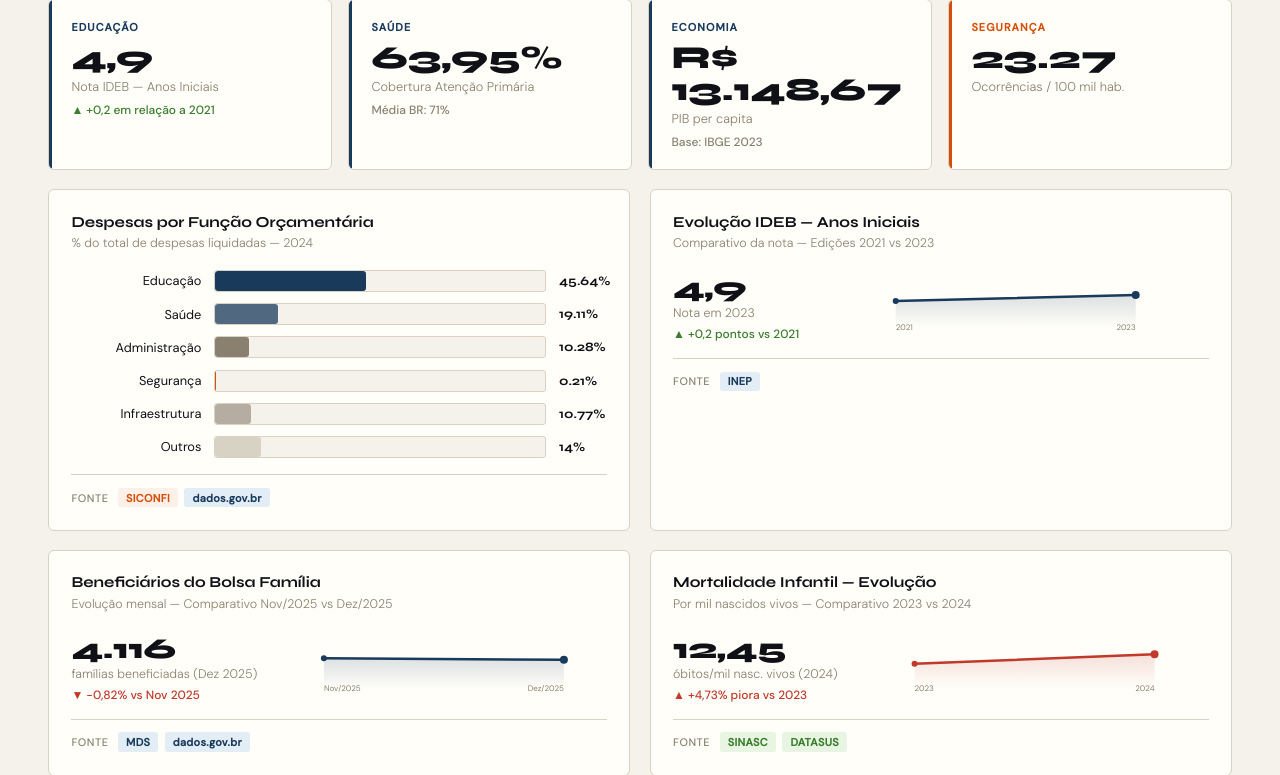
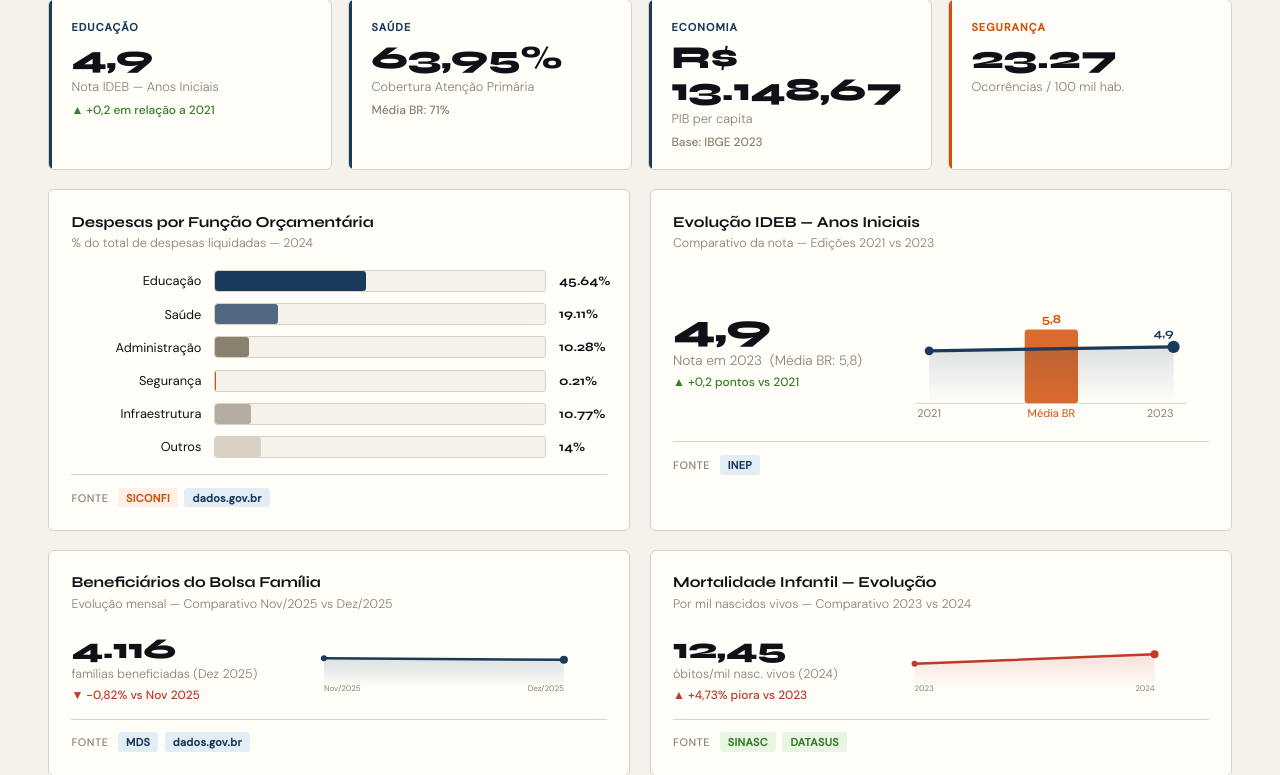
Before and after one commit to ThiagoHSAl/Datapolis, a Flask app: page /municipio/2913507 in a window 1280 px wide. Shown: the part 293-1068 px from the top of the page. Run offline with Flask 3, Linux system fonts and the light colour scheme; data comes from the database, SQL or seed files in the repository.

Commit message:
corrigo bug do gráfico IDEB

```diff
--- a/app.py
+++ b/app.py
@@ -150,6 +150,13 @@ def municipio(codigo_ibge):
         LIMIT 5
     """, (codigo_ibge, populacao)).fetchall()
 
+    # Média nacional do IDEB Anos Iniciais (ignora None e valores zerados)
+    media_nacional = conn.execute("""
+        SELECT ROUND(AVG(ideb_anos_iniciais), 1) FROM municipios
+        WHERE ideb_anos_iniciais IS NOT NULL AND ideb_anos_iniciais > 0
+    """).fetchone()[0]
+    media_nacional_ideb = str(media_nacional) if media_nacional is not None else None
+
     conn.close()
 
     similares = [municipio_para_dict(r) for r in rows_sim]
@@ -170,6 +177,7 @@ def municipio(codigo_ibge):
         dados=dados,
         similares=similares,
         media_similares=media_similares,
+        media_nacional_ideb=media_nacional_ideb,
     )
 
 
--- a/static/style.css
+++ b/static/style.css
@@ -634,6 +634,10 @@ h1 .highlight::after {
 .spark-label { font-size: .78rem; color: var(--mid); font-weight: 300; }
 .spark-svg { flex: 1; }
 .spark-svg svg { width: 100%; height: 60px; }
+.spark-svg.tall svg { height: 150px; }
+.spark-row.tall { gap: 2rem; }
+.spark-row.tall .spark-big { font-size: 2.4rem; }
+.spark-row.tall .spark-label { font-size: .85rem; }
 .line-chart-wrap svg { width: 100%; height: auto; }
 
 /* Container do gráfico de variação */
--- a/templates/municipio.html
+++ b/templates/municipio.html
@@ -108,7 +108,7 @@
     <div class="card-title">Evolução IDEB — Anos Iniciais</div>
     <div class="card-sub">Comparativo da nota — Edições 2021 vs 2023</div>
 
-    <div class="spark-row">
+    <div class="spark-row tall">
       <div class="spark-info">
         {% if dados.ideb_anos_iniciais is not none and dados.ideb_delta is not none %}
           <div class="spark-big">{{ dados.ideb_anos_iniciais | replace(".", ",") }}</div>
@@ -129,26 +129,35 @@
         {% endif %}
       </div>
 
-      <div class="spark-svg">
+      <div class="spark-svg tall">
         {% if dados.ideb_anos_iniciais is not none and dados.ideb_delta is not none %}
 
-          {# Lógica Jinja para a inclinação da linha #}
-          {% set delta = dados.ideb_delta | float %}
+          {# Cores: azul institucional para a linha, laranja para a média BR #}
+          {% set cor = "#1a3a5c" %}
+          {% set cor_br = "#d4500a" %}
 
-          {# Cor azul institucional #}
-          {% set cor = "#1a3a5c" %}
+          {# Escala absoluta de nota → coordenada Y (invertida no SVG).
+             Faixa visível: nota 2.0 (base, y=120) até nota 8.0 (topo, y≈15).
+             Como notas do IDEB ficam entre ~3 e ~7, a faixa 2–8 amplia as diferenças. #}
+          {% set base = 2.0 %}
+          {% set sf = 17.5 %}
+          {% set y_base = 120 %}
 
-          {# Limitador visual para o SVG não quebrar (max 20px de desvio).
-            Como o delta do IDEB é em pontos (ex: 0.5), multiplicamos por 10 para dar efeito visual #}
-          {% set lim_delta = delta * 15 %}
-          {% set lim_delta = 20 if lim_delta > 20 else lim_delta %}
-          {% set lim_delta = -20 if lim_delta < -20 else lim_delta %}
+          {% set nota_atual = dados.ideb_anos_iniciais | float %}
+          {% set nota_2021 = nota_atual - (dados.ideb_delta | float) %}
 
-          {# Eixo Y (invertido no SVG) #}
-          {% set y2021 = 25 + lim_delta %}
-          {% set y2023 = 25 - lim_delta %}
+          {% set y2023 = y_base - (nota_atual - base) * sf %}
+          {% set y2023 = 15 if y2023 < 15 else (120 if y2023 > 120 else y2023) %}
+          {% set y2021 = y_base - (nota_2021 - base) * sf %}
+          {% set y2021 = 15 if y2021 < 15 else (120 if y2021 > 120 else y2021) %}
 
-          <svg viewBox="0 0 260 60" xmlns="http://www.w3.org/2000/svg">
+          {% if media_nacional_ideb %}
+            {% set media_nac = media_nacional_ideb | float %}
+            {% set y_nac = y_base - (media_nac - base) * sf %}
+            {% set y_nac = 15 if y_nac < 15 else (120 if y_nac > 120 else y_nac) %}
+          {% endif %}
+
+          <svg viewBox="0 0 260 135" xmlns="http://www.w3.org/2000/svg">
             <defs>
               <linearGradient id="idebGradDin" x1="0" y1="0" x2="0" y2="1">
                 <stop offset="0%" stop-color="{{ cor }}" stop-opacity="0.15"/>
@@ -156,15 +165,26 @@
               </linearGradient>
             </defs>
 
-            <polygon points="10,{{ y2021 }} 250,{{ y2023 }} 250,55 10,55" fill="url(#idebGradDin)"/>
+            {# Eixo base #}
+            <line x1="8" y1="{{ y_base }}" x2="252" y2="{{ y_base }}" stroke="#e0dacc" stroke-width="1"/>
 
-            <polyline points="10,{{ y2021 }} 250,{{ y2023 }}" stroke="{{ cor }}" stroke-width="2.5" fill="none" stroke-linecap="round" stroke-linejoin="round"/>
+            {# ── Barra vertical: média nacional (centralizada, sob a linha) ── #}
+            {% if media_nacional_ideb %}
+              <rect x="106" y="{{ y_nac }}" width="48" height="{{ y_base - y_nac }}" rx="3" fill="{{ cor_br }}" opacity="0.85"/>
+              <text x="130" y="{{ y_nac - 6 }}" font-size="11" font-weight="700" fill="{{ cor_br }}" text-anchor="middle" font-family="Syne, Arial, sans-serif">{{ media_nacional_ideb | replace(".", ",") }}</text>
+              <text x="130" y="132" font-size="10" fill="{{ cor_br }}" text-anchor="middle" font-family="DM Sans, Arial, sans-serif">Média BR</text>
+            {% endif %}
 
-            <circle cx="10" cy="{{ y2021 }}" r="3" fill="{{ cor }}"/>
-            <circle cx="250" cy="{{ y2023 }}" r="4" fill="{{ cor }}"/>
+            {# ── Linha horizontal: evolução do município (2021 → 2023), por cima da barra ── #}
+            <polygon points="20,{{ y2021 }} 240,{{ y2023 }} 240,{{ y_base }} 20,{{ y_base }}" fill="url(#idebGradDin)"/>
+            <polyline points="20,{{ y2021 }} 240,{{ y2023 }}" stroke="{{ cor }}" stroke-width="3" fill="none" stroke-linecap="round" stroke-linejoin="round"/>
 
-            <text x="10"  y="57" font-size="8" fill="#8a8070" font-family="DM Sans, Arial, sans-serif">2021</text>
-            <text x="250" y="57" font-size="8" fill="#8a8070" text-anchor="end" font-family="DM Sans, Arial, sans-serif">2023</text>
+            <circle cx="20" cy="{{ y2021 }}" r="4" fill="{{ cor }}"/>
+            <circle cx="240" cy="{{ y2023 }}" r="5.5" fill="{{ cor }}"/>
+            <text x="240" y="{{ y2023 - 9 }}" font-size="11" font-weight="700" fill="{{ cor }}" text-anchor="end" font-family="Syne, Arial, sans-serif">{{ dados.ideb_anos_iniciais | replace(".", ",") }}</text>
+
+            <text x="20"  y="132" font-size="10" fill="#8a8070" text-anchor="middle" font-family="DM Sans, Arial, sans-serif">2021</text>
+            <text x="240" y="132" font-size="10" fill="#8a8070" text-anchor="end" font-family="DM Sans, Arial, sans-serif">2023</text>
           </svg>
         {% endif %}
       </div>
```
